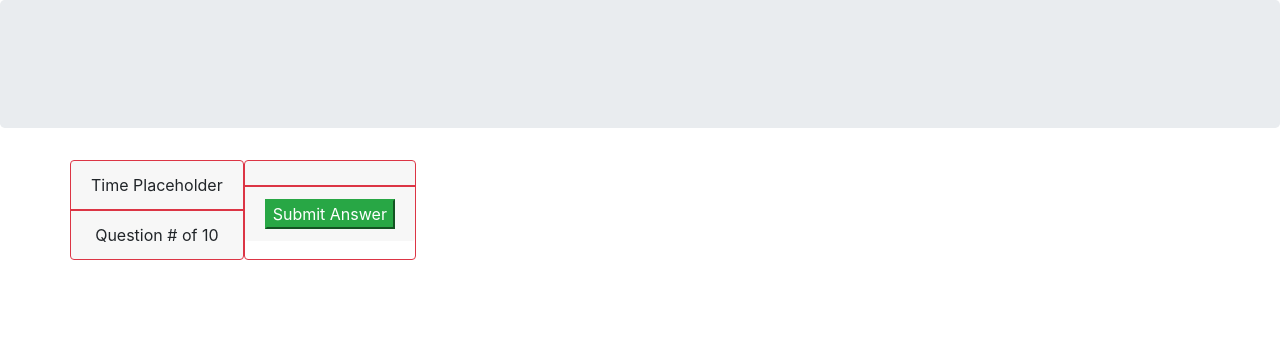
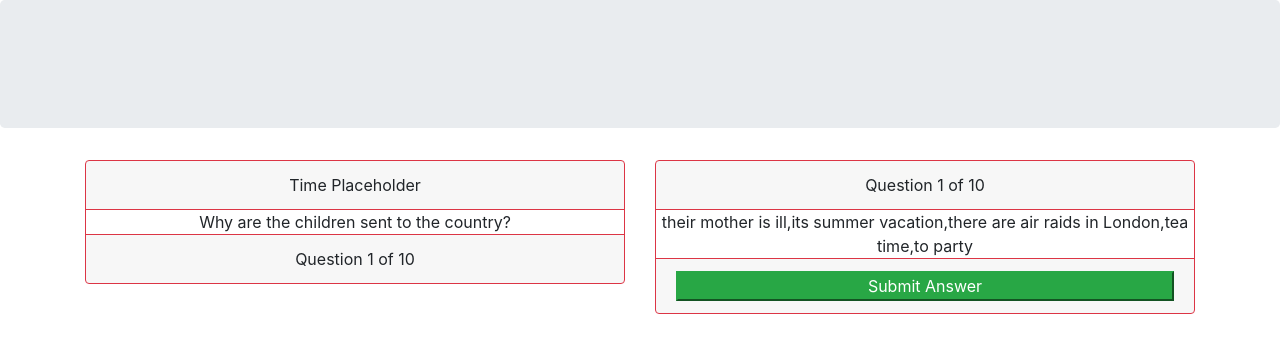
Before and after one commit to jhernandeztorres/BC-TriviaGame, a plain HTML site: page index.html in a window 1280 px wide. Both pictures are taken after a click on the button "Enter the Wardrobe!". Drawn offline with nearby package versions, Linux system fonts and the light colour scheme.

Commit message:
Cards and sections added for answer check and resutls. JS updated with some of the logic

```diff
--- a/assets/js/game.js
+++ b/assets/js/game.js
@@ -8,49 +8,49 @@ var triviaQuestions = [{
     answer: "C.S Lewis"
 },
 {
-    questions: "Who was the author of the Narnia series?",  // Q2
-    answerList: ["C.J. Parker", "C.S. Lewis", "Don Knotts", "Mary J. Blige", "Robert Ludlum"],
-    answer: 1
+    questions: "Who tells the children about Aslan?",  // Q2
+    answerList: ["Mr Tumnus", "Mr and Mrs Beaver", "The White Witch", "a Satyr", "Mr T"],
+    answer: "Mr and Mrs Beaver"
 },
 {
-    questions: "Who was the author of the Narnia series?",  // Q3
-    answerList: ["C.J. Parker", "C.S. Lewis", "Don Knotts", "Mary J. Blige", "Robert Ludlum"],
-    answer: 1
+    questions: "Who befriends the White Witch?",  // Q3
+    answerList: ["Susan", "Peter", "Edmund", "Lucy", "Bob"],
+    answer: "Edmund"
 },
 {
-    questions: "Who was the author of the Narnia series?",  // Q4
-    answerList: ["C.J. Parker", "C.S. Lewis", "Don Knotts", "Mary J. Blige", "Robert Ludlum"],
-    answer: 1
+    questions: "What gift does Father Christmas give Susan?",  // Q4
+    answerList: ["a Shield", "a Sword", "a Horn", "a Bow", "a Desert Eagle"],
+    answer: "a Horn"
 },
 {
-    questions: "Who was the author of the Narnia series?",  // Q5
-    answerList: ["C.J. Parker", "C.S. Lewis", "Don Knotts", "Mary J. Blige", "Robert Ludlum"],
-    answer: 1
+    questions: "Who Where do they plan to meet Aslan?",  // Q5
+    answerList: ["at the stone table", "at the witchs house", "at the lamppost", "at the beach", "at a rave"],
+    answer: "at the stone table"
 },
 {
-    questions: "Who was the author of the Narnia series?",  // Q6
-    answerList: ["C.J. Parker", "C.S. Lewis", "Don Knotts", "Mary J. Blige", "Robert Ludlum"],
-    answer: 1
+    questions: "What is a faun?",  // Q6
+    answerList: ["half man half goat", "half man half dwarf", "half man half centaur half horse", "half bird half snake", "dwarf elf"],
+    answer: "half man half goat"
 },
 {
-    questions: "Who was the author of the Narnia series?",  // Q7
-    answerList: ["C.J. Parker", "C.S. Lewis", "Don Knotts", "Mary J. Blige", "Robert Ludlum"],
-    answer: 1
+    questions: "What does he give Lucy?",  // Q7
+    answerList: ["a potion", "a bow and arrow", "a crown", "a stick", "a soup bowl"],
+    answer: "a potion"
 },
 {
-    questions: "Who was the author of the Narnia series?",  // Q8
-    answerList: ["C.J. Parker", "C.S. Lewis", "Don Knotts", "Mary J. Blige", "Robert Ludlum"],
-    answer: 1
+    questions: "Who is the first to reach Narnia?",  // Q8
+    answerList: ["Peter", "Susan", "Lucy", "Edmund", "Tupac"],
+    answer: "Lucy"
 },
 {
-    questions: "Who was the author of the Narnia series?",  // Q9
-    answerList: ["C.J. Parker", "C.S. Lewis", "Don Knotts", "Mary J. Blige", "Robert Ludlum"],
-    answer: 1
+    questions: "Who are the children following when they return to the lamppost?",  // Q9
+    answerList: ["Aslan", "Mr Tumnus", "the White Stag", "The Mountain", "The Incredible Mr Ripley"],
+    answer: "the White Stag"
 },
 {
-    questions: "Who was the author of the Narnia series?",  // Q10
-    answerList: ["C.J. Parker", "C.S. Lewis", "Don Knotts", "Mary J. Blige", "Robert Ludlum"],
-    answer: 1
+    questions: "Why are the children sent to the country?",  // Q10
+    answerList: ["their mother is ill", "its summer vacation", "there are air raids in London", "tea time", "to party"],
+    answer: "there are air raids in London"
 }];
 
 var quotes = [{
@@ -91,7 +91,7 @@ var currentQuestion ;
 var correctAnswer ;
 var incorrectAnswer ;
 var unanswered ;
-var time ;
+var time = 30 ;
 var questionCounter = 1;
 
 var messages = {
@@ -101,21 +101,49 @@ var messages = {
     complete: "Let's check out that score!  "
 }
 
-// trivia section hidden to start game
+// Hidden sections to start game
 $("#triviaSection").hide();
+$("#answerSection").hide();
+$("#resultSection").hide();
 
 $("#startBtn").on("click", function(){
     $("#gameStart").hide();
     $("#triviaSection").show();
 })
 
+questions();
+answers();
+questionNum();
 
+// Function to start adding questions to first card
+function questions() {
+    for (var i = 0; i < triviaQuestions.length; i++){
+        $(".questions").text(triviaQuestions[i].questions);
+        // $(".questionNum").text("Question " + questionCounter + " of 10");
+    }
+}
 
+// function to start adding answers to second card
+function answers(){
+    for (var i = 0; i < triviaQuestions.length; i++){
+        var apnd = '<input type="radio" id="radioBtn>';
+        $(".answers").append(apnd).text(triviaQuestions[i].answerList);
+    }
 
+}
 
+// function to show correct or incorrect answer
+$("#submitBtn").on("click", function(){
+    $("#triviaSection").hide();
+    $("#answerSection").show();
+    questionCounter++;
+    console.log(questionCounter);
+})
 
-
-
+// function to show question number
+function questionNum(){
+    $(".questionNum").text("Question " + questionCounter + " of 10")
+}
 
 
 
--- a/index.html
+++ b/index.html
@@ -17,7 +17,7 @@
 
 <body>
     <div class="jumbotron"></div>
-    <div class="container" id="gameStart">
+    <div class="container" id="gameStart"> <!-- Game Start Area Begins -->
         <div class="row">
             <div class="col text-center">
                 <h2>World of Narnia Trivia</h2>
@@ -36,27 +36,41 @@
                 </div>
             </div>
         </div>
-    </div>
-    <div class="container" id="triviaSection">
+    </div> <!-- Game Start Area Ends -->
+    <div class="container" id="triviaSection"> <!-- Trivia Section Starts -->
         <div class="row">
+            <div class="col-md-6">
                 <div id="triviaQuestions" class="card-deck justify-content-center">
                     <div class="card text-center border-danger animated slideInLeft">
                         <div class="card-header border-danger " id="timer">Time Placeholder</div>
-                        <div class="questions"></div>
-                    <div class="card-footer border-danger" id="questionNum">Question # of 10</div>
+                        <div class="questions align-middle"></div>
+                        <div class="card-footer border-danger questionNum"></div>
                     </div>
                 </div>
+            </div>
+            <div class="col-md-6">
                 <div id="triviaAnswers" class="card-deck justify-content-center">
                     <div class="card text-center border-danger animated slideInRight">
-                    <div class="card-header border-danger"></div>
+                        <div class="card-header border-danger questionNum"></div>
                         <div class="answers"></div>
                         <div class="card-footer border-danger">
-                        <button class="btn-success text-center">Submit Answer</button>
+                            <button class="btn-success btn-block text-center" id="submitBtn">Submit Answer</button>
                         </div>
                     </div>
                 </div>
             </div>
         </div>
+    </div> <!-- Trivia Section Ends -->
+    <div class="container" id="answerSection">
+            <div class="card text-center border-danger animated slideInRight">
+                    <div class="card-header border-danger questionNum"></div>
+                    <div class="answers"></div>
+                    <div class="card-footer border-danger">
+                        <!-- <button class="btn-success btn-block text-center">Submit Answer</button> -->
+                    </div>
+                </div>
+    </div>
+    <div class="container" id="resultSection"></div>
 
     <!-- BootStrap JS -->
     <script src="https://code.jquery.com/jquery-3.3.1.slim.min.js" integrity="sha384-q8i/X+965DzO0rT7abK41JStQIAqVgRVzpbzo5smXKp4YfRvH+8abtTE1Pi6jizo"
```
Lines whose indentation alone changed are shown as unchanged.
